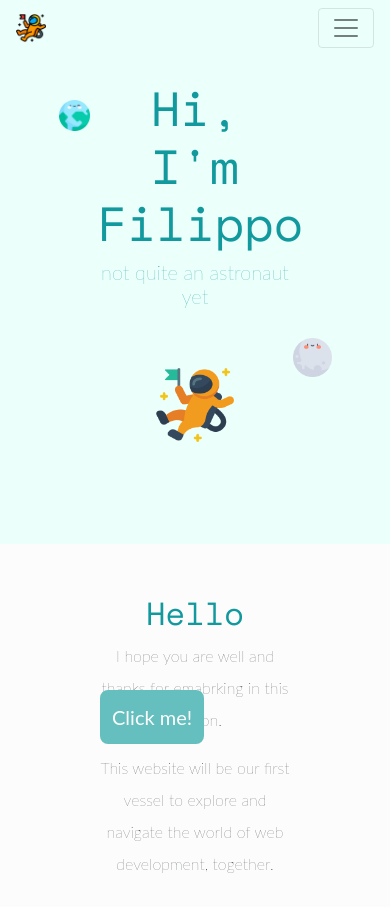
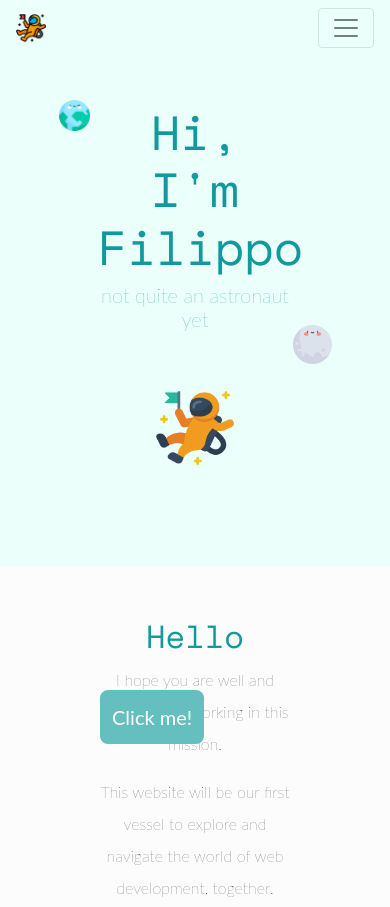
Before and after one commit to filippomassarelli/MySite, a website: page home-index.html in a window 390 px wide. Shown: the top 907 px of the page. Drawn offline with nearby package versions, Linux system fonts and the light colour scheme.

Commit message:
adjusting title images of homepage and trying to spot what makes the navbar display super tiny on mobile

```diff
--- a/home-index.html
+++ b/home-index.html
@@ -3,6 +3,8 @@
 
 <head>
   <meta charset="utf-8">
+  <meta name="viewport" content="width=device-width, initial-scale=1, shrink-to-fit=no">
+
   <title>Filippo Massarelli</title>
   <link rel="stylesheet" href="https://stackpath.bootstrapcdn.com/bootstrap/4.4.1/css/bootstrap.min.css" integrity="sha384-Vkoo8x4CGsO3+Hhxv8T/Q5PaXtkKtu6ug5TOeNV6gBiFeWPGFN9MuhOf23Q9Ifjh" crossorigin="anonymous">
   <link rel="stylesheet" href="CSS/styles.css">
@@ -21,7 +23,7 @@
 
   <section id="title">
 
-    <!-- <div class="container-fluid"> -->
+    <div class="container-fluid">
 
       <!-- Navigation Bar -->
       <nav class="navbar fixed-top navbar-expand-lg navbar-light" style="background-color: transparent;">
@@ -61,6 +63,9 @@
         </div>
       </nav>
 
+    </div>
+
+
       <!-- Title -->
       <div class="top-container">
         <img class="top-planet" src="images/earth-nb.png" alt="cloud-img">
@@ -70,7 +75,6 @@
         <img class="bottom-planet" src="images/moon-nb.png" alt="cloud-img">
       </div>
 
-    <!-- </div> -->
   </section>
 
 
--- a/public/CSS/styles.css
+++ b/public/CSS/styles.css
@@ -100,7 +100,7 @@ p {
 
 .bottom-planet {
   position: absolute;
-  top: 40%;
+  top: 325px;
   right: 15%;
   width: 10%;
   z-index: 0;
```
